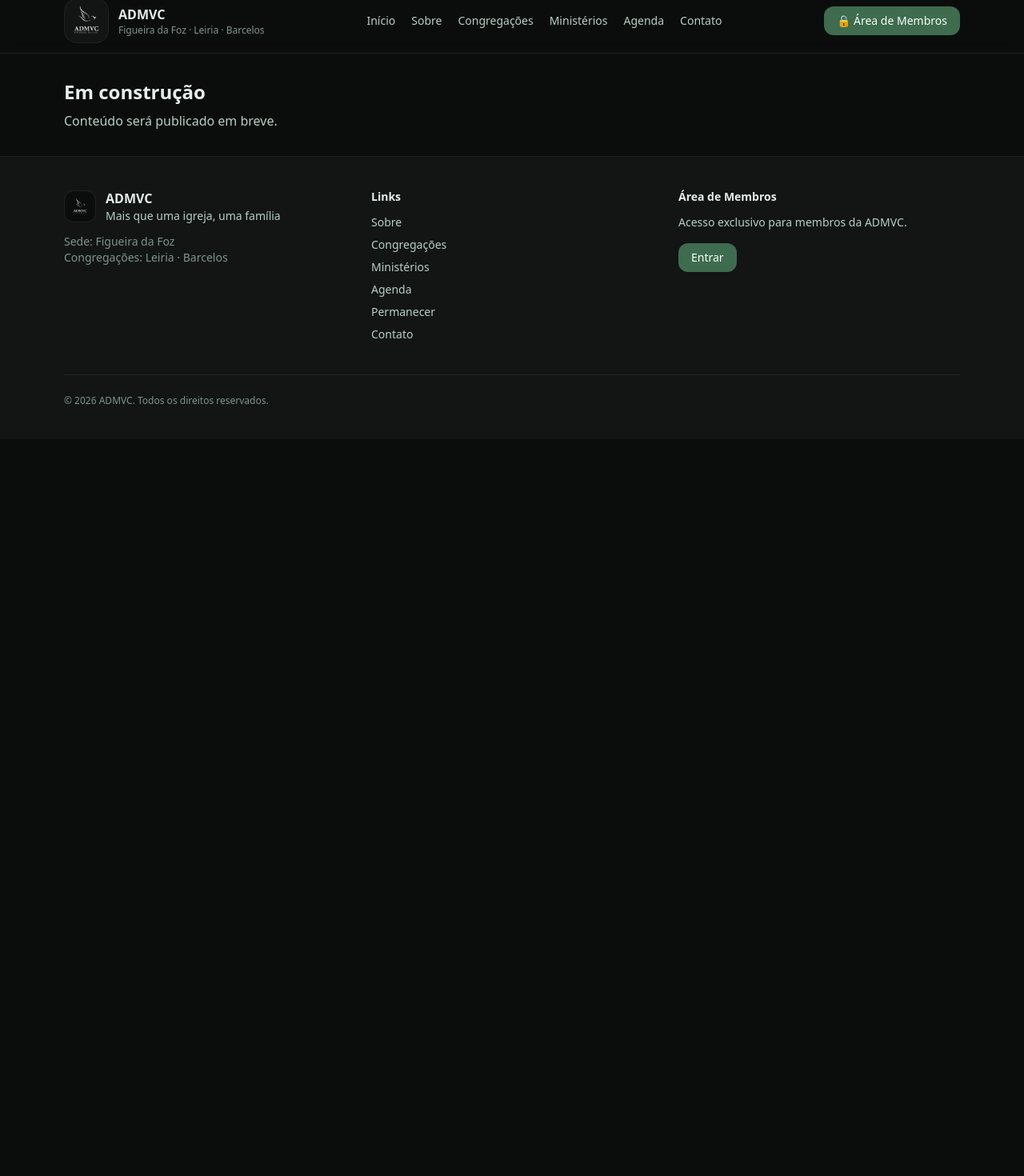
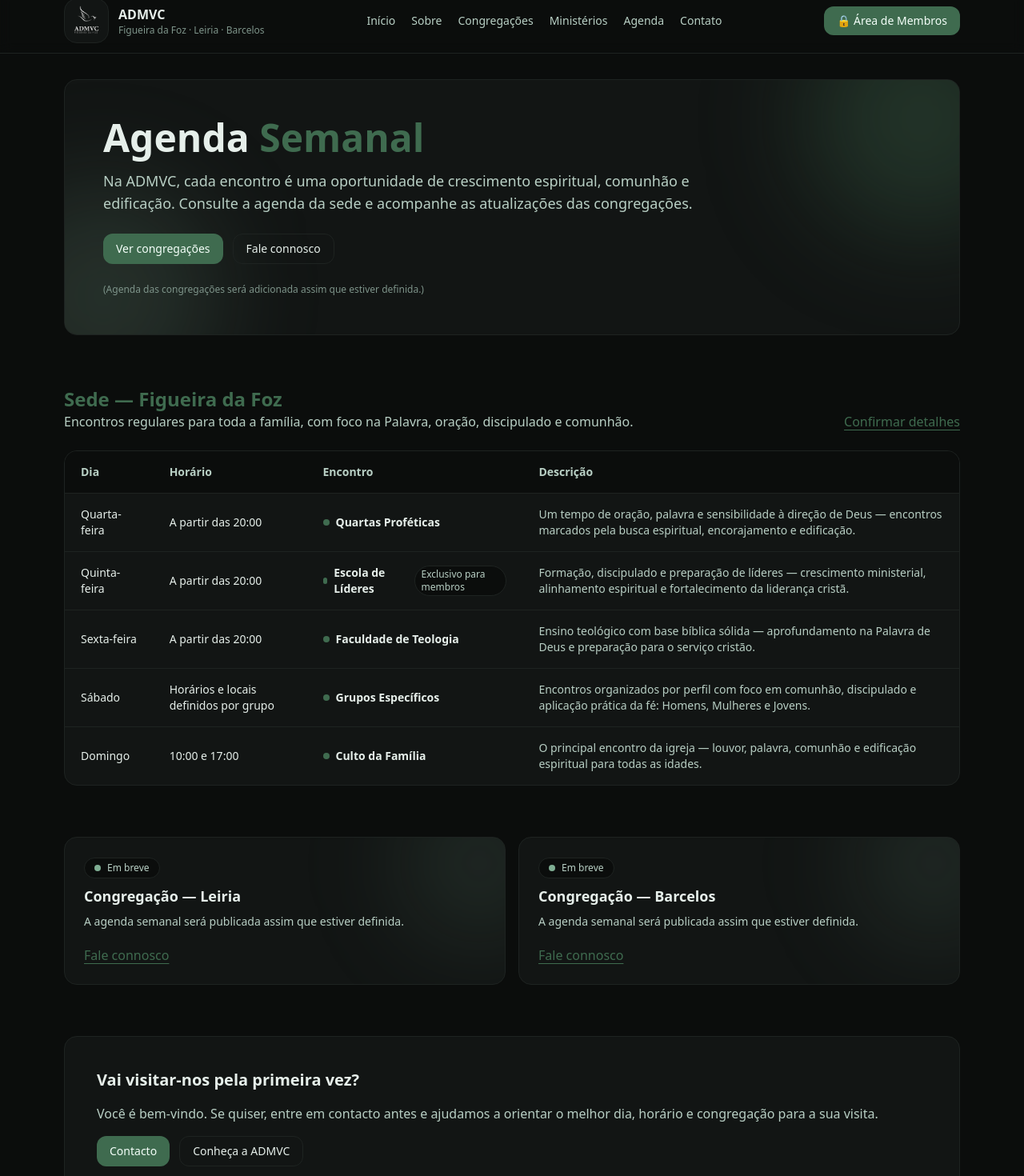
Before and after one commit to libertrendz/admvc-site, a Next.js app: page /agenda in a window 1280 px wide. Shown: the part 14-1484 px from the top of the page at 80% size. Before the commit the page ends 800 px from the top, so only its background shows below. Built offline with nearby package versions, Linux system fonts and the light colour scheme.

Commit message:
Update page.tsx

```diff
--- a/app/agenda/page.tsx
+++ b/app/agenda/page.tsx
@@ -1,9 +1,244 @@
-// app/agenda/page.ts
-export default function Page() {
+// app/agenda/page.tsx
+import Link from "next/link";
+
+type Evento = {
+  dia: string;
+  hora: string;
+  titulo: string;
+  descricao: string;
+  badge?: string;
+};
+
+const SEDE_SEMANAL: Evento[] = [
+  {
+    dia: "Quarta-feira",
+    hora: "A partir das 20:00",
+    titulo: "Quartas Proféticas",
+    descricao:
+      "Um tempo de oração, palavra e sensibilidade à direção de Deus — encontros marcados pela busca espiritual, encorajamento e edificação."
+  },
+  {
+    dia: "Quinta-feira",
+    hora: "A partir das 20:00",
+    titulo: "Escola de Líderes",
+    badge: "Exclusivo para membros",
+    descricao:
+      "Formação, discipulado e preparação de líderes — crescimento ministerial, alinhamento espiritual e fortalecimento da liderança cristã."
+  },
+  {
+    dia: "Sexta-feira",
+    hora: "A partir das 20:00",
+    titulo: "Faculdade de Teologia",
+    descricao:
+      "Ensino teológico com base bíblica sólida — aprofundamento na Palavra de Deus e preparação para o serviço cristão."
+  },
+  {
+    dia: "Sábado",
+    hora: "Horários e locais definidos por grupo",
+    titulo: "Grupos Específicos",
+    descricao:
+      "Encontros organizados por perfil com foco em comunhão, discipulado e aplicação prática da fé: Homens, Mulheres e Jovens."
+  },
+  {
+    dia: "Domingo",
+    hora: "10:00 e 17:00",
+    titulo: "Culto da Família",
+    descricao:
+      "O principal encontro da igreja — louvor, palavra, comunhão e edificação espiritual para todas as idades."
+  }
+];
+
+export default function AgendaPage() {
   return (
-    <section className="space-y-2">
-      <h1 className="text-2xl font-semibold">Em construção</h1>
-      <p className="text-muted">Conteúdo será publicado em breve.</p>
-    </section>
+    <main className="space-y-16">
+      {/* HERO */}
+      <section className="relative overflow-hidden rounded-2xl border border-soft bg-bg2 p-6 md:p-12">
+        <div
+          aria-hidden
+          className="pointer-events-none absolute -top-24 -right-24 h-72 w-72 rounded-full blur-3xl"
+          style={{ background: "rgba(63,107,79,0.35)" }}
+        />
+        <div
+          aria-hidden
+          className="pointer-events-none absolute -bottom-24 -left-24 h-72 w-72 rounded-full blur-3xl"
+          style={{ background: "rgba(127,174,147,0.18)" }}
+        />
+
+        <div className="relative z-10 max-w-3xl space-y-4">
+          <h1 className="text-3xl md:text-5xl font-semibold text-fg">
+            Agenda <span className="text-figueira">Semanal</span>
+          </h1>
+
+          <p className="text-muted text-base md:text-lg">
+            Na ADMVC, cada encontro é uma oportunidade de crescimento espiritual, comunhão e edificação.
+            Consulte a agenda da sede e acompanhe as atualizações das congregações.
+          </p>
+
+          <div className="flex flex-wrap gap-3 pt-2">
+            <Link href="/congregacoes" className="btn btn-primary">
+              Ver congregações
+            </Link>
+            <Link href="/contato" className="btn btn-ghost">
+              Fale connosco
+            </Link>
+          </div>
+
+          <div className="pt-2 text-xs text-muted2">
+            (Agenda das congregações será adicionada assim que estiver definida.)
+          </div>
+        </div>
+      </section>
+
+      {/* SEDE */}
+      <section className="space-y-6">
+        <div className="flex flex-col gap-2 md:flex-row md:items-end md:justify-between">
+          <div>
+            <h2 className="text-xl md:text-2xl font-semibold text-figueira">
+              Sede — Figueira da Foz
+            </h2>
+            <p className="text-muted">
+              Encontros regulares para toda a família, com foco na Palavra, oração, discipulado e comunhão.
+            </p>
+          </div>
+
+          <Link href="/contato" className="text-figueira underline underline-offset-4">
+            Confirmar detalhes
+          </Link>
+        </div>
+
+        {/* Tabela (desktop) */}
+        <div className="hidden md:block overflow-hidden rounded-2xl border border-soft bg-bg2">
+          <table className="w-full text-sm">
+            <thead className="bg-bg">
+              <tr>
+                <th className="px-5 py-4 text-left text-muted">Dia</th>
+                <th className="px-5 py-4 text-left text-muted">Horário</th>
+                <th className="px-5 py-4 text-left text-muted">Encontro</th>
+                <th className="px-5 py-4 text-left text-muted">Descrição</th>
+              </tr>
+            </thead>
+            <tbody>
+              {SEDE_SEMANAL.map((e, idx) => (
+                <tr key={`${e.dia}-${idx}`} className="border-t border-soft">
+                  <td className="px-5 py-4 text-fg font-medium">{e.dia}</td>
+                  <td className="px-5 py-4 text-fg">{e.hora}</td>
+                  <td className="px-5 py-4 text-fg">
+                    <div className="flex items-center gap-2">
+                      <span
+                        className="h-2 w-2 rounded-full"
+                        style={{ backgroundColor: "var(--g-figueira)" }}
+                      />
+                      <span className="font-semibold">{e.titulo}</span>
+                      {e.badge ? (
+                        <span className="ml-2 rounded-full border border-soft bg-bg px-2 py-0.5 text-xs text-muted">
+                          {e.badge}
+                        </span>
+                      ) : null}
+                    </div>
+                  </td>
+                  <td className="px-5 py-4 text-muted">{e.descricao}</td>
+                </tr>
+              ))}
+            </tbody>
+          </table>
+        </div>
+
+        {/* Cards (mobile) */}
+        <div className="grid gap-4 md:hidden">
+          {SEDE_SEMANAL.map((e, idx) => (
+            <div key={`${e.dia}-${idx}`} className="rounded-2xl border border-soft bg-bg2 p-5">
+              <div className="flex items-start justify-between gap-3">
+                <div className="space-y-1">
+                  <div className="text-xs text-muted2">{e.dia}</div>
+                  <div className="text-base font-semibold text-fg flex items-center gap-2">
+                    <span
+                      className="h-2 w-2 rounded-full"
+                      style={{ backgroundColor: "var(--g-figueira)" }}
+                    />
+                    {e.titulo}
+                  </div>
+                  <div className="text-sm text-fg">{e.hora}</div>
+                </div>
+
+                {e.badge ? (
+                  <span className="shrink-0 rounded-full border border-soft bg-bg px-2 py-0.5 text-xs text-muted">
+                    {e.badge}
+                  </span>
+                ) : null}
+              </div>
+
+              <p className="mt-3 text-sm text-muted">{e.descricao}</p>
+
+              {e.titulo === "Grupos Específicos" ? (
+                <div className="mt-3 rounded-xl border border-soft bg-bg p-3 text-sm text-muted">
+                  <div className="font-semibold text-fg mb-1">Grupos:</div>
+                  <ul className="space-y-1">
+                    <li>• Homens</li>
+                    <li>• Mulheres</li>
+                    <li>• Jovens</li>
+                  </ul>
+                </div>
+              ) : null}
+            </div>
+          ))}
+        </div>
+      </section>
+
+      {/* CONGREGAÇÕES (placeholders) */}
+      <section className="grid gap-4 md:grid-cols-2">
+        <PlaceholderAgendaCard
+          title="Congregação — Leiria"
+          desc="A agenda semanal será publicada assim que estiver definida."
+        />
+        <PlaceholderAgendaCard
+          title="Congregação — Barcelos"
+          desc="A agenda semanal será publicada assim que estiver definida."
+        />
+      </section>
+
+      {/* CTA FINAL */}
+      <section className="rounded-2xl border border-soft bg-bg2 p-6 md:p-10 space-y-4">
+        <h3 className="text-lg md:text-xl font-semibold text-fg">
+          Vai visitar-nos pela primeira vez?
+        </h3>
+        <p className="text-muted">
+          Você é bem-vindo. Se quiser, entre em contacto antes e ajudamos a orientar o melhor dia,
+          horário e congregação para a sua visita.
+        </p>
+        <div className="flex flex-wrap gap-3">
+          <Link href="/contato" className="btn btn-primary">
+            Contacto
+          </Link>
+          <Link href="/sobre" className="btn btn-ghost">
+            Conheça a ADMVC
+          </Link>
+        </div>
+      </section>
+    </main>
   );
 }
+
+function PlaceholderAgendaCard({ title, desc }: { title: string; desc: string }) {
+  return (
+    <div className="relative overflow-hidden rounded-2xl border border-soft bg-bg2 p-6">
+      <div
+        aria-hidden
+        className="pointer-events-none absolute -top-16 -right-16 h-48 w-48 rounded-full blur-3xl"
+        style={{ background: "rgba(127,174,147,0.14)" }}
+      />
+      <div className="relative z-10 space-y-2">
+        <div className="inline-flex items-center gap-2 rounded-full border border-soft bg-bg px-3 py-1 text-xs text-muted">
+          <span className="h-2 w-2 rounded-full" style={{ backgroundColor: "var(--g-soft)" }} />
+          Em breve
+        </div>
+        <h3 className="text-lg font-semibold text-fg">{title}</h3>
+        <p className="text-sm text-muted">{desc}</p>
+        <div className="pt-3">
+          <Link href="/contato" className="text-figueira underline underline-offset-4">
+            Fale connosco
+          </Link>
+        </div>
+      </div>
+    </div>
+  );
+}
```
